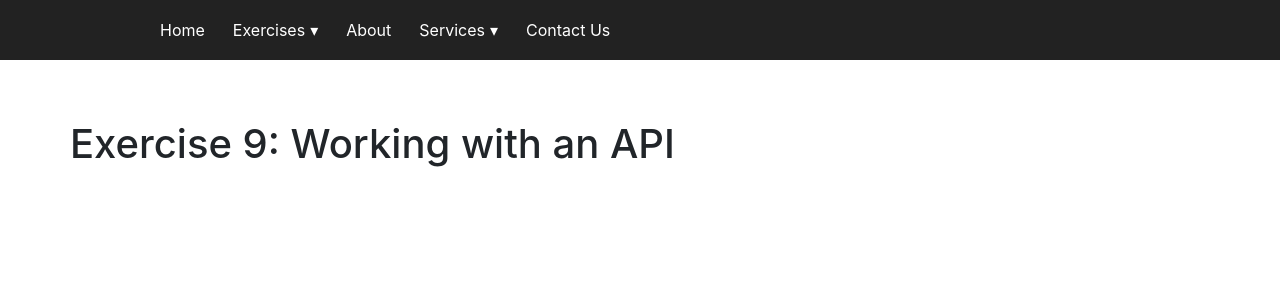
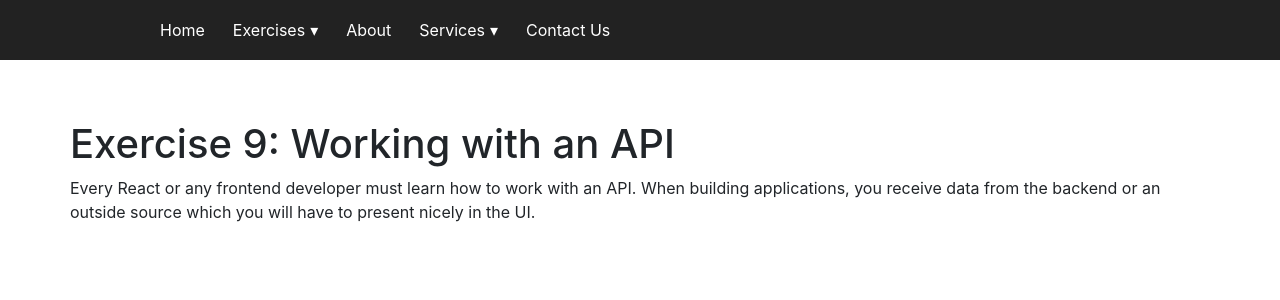
Before and after one commit to nescalan/coderfiles, a React (Create React App) app: page /exercise9 in a window 1280 px wide. Shown: the top 300 px of the page. Built offline with nearby package versions, Linux system fonts and the light colour scheme.

Commit message:
Deploy: feb 7, 16: 45

```diff
--- a/src/pages/Exercise9/Exercise9.jsx
+++ b/src/pages/Exercise9/Exercise9.jsx
@@ -2,6 +2,13 @@ const Exercise9 = () => {
   return (
     <div className="container">
       <h1>Exercise 9: Working with an API</h1>
+      <div>
+        <p>
+          Every React or any frontend developer must learn how to work with an
+          API. When building applications, you receive data from the backend or
+          an outside source which you will have to present nicely in the UI.
+        </p>
+      </div>
     </div>
   );
 };
```
